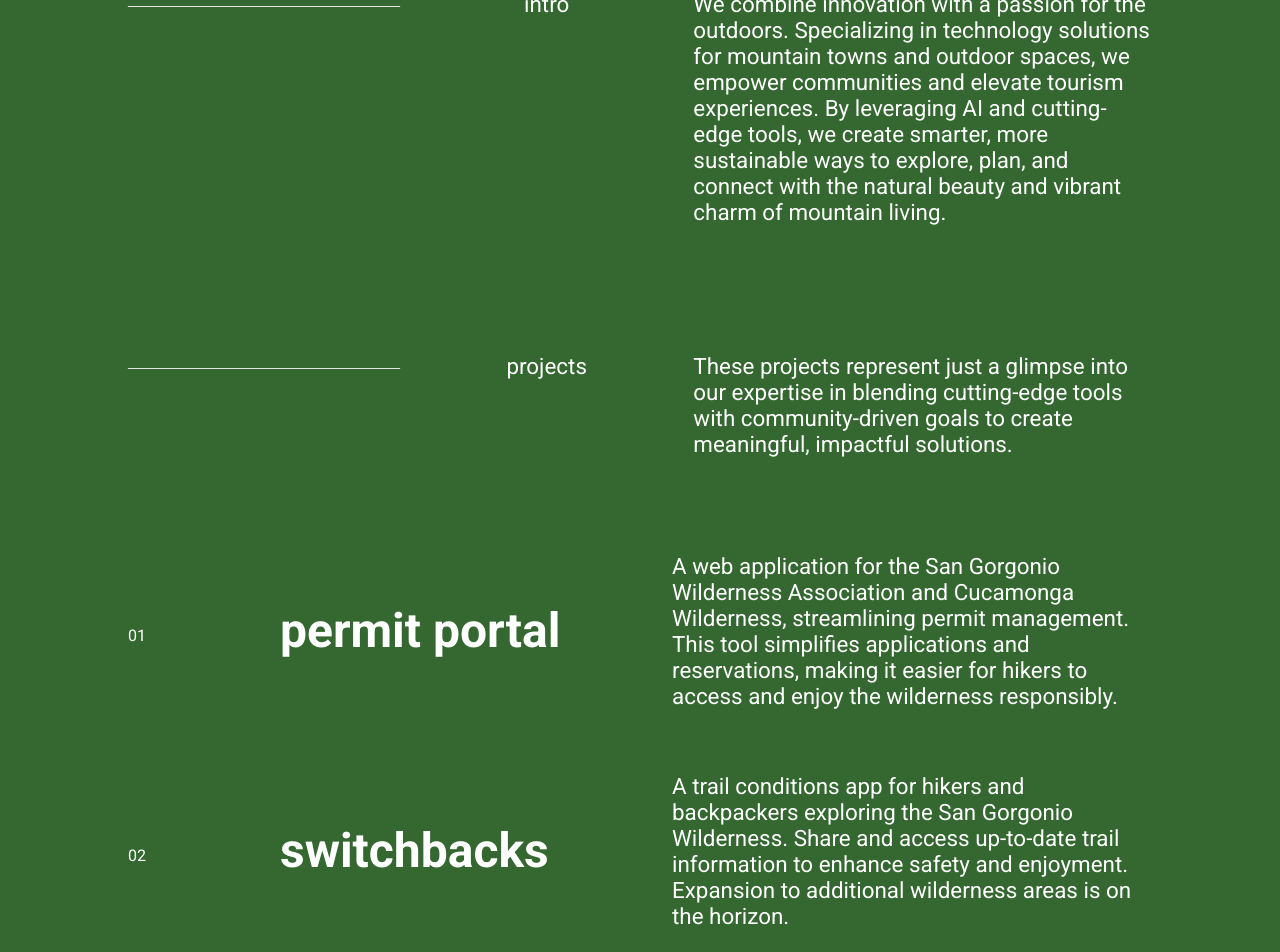
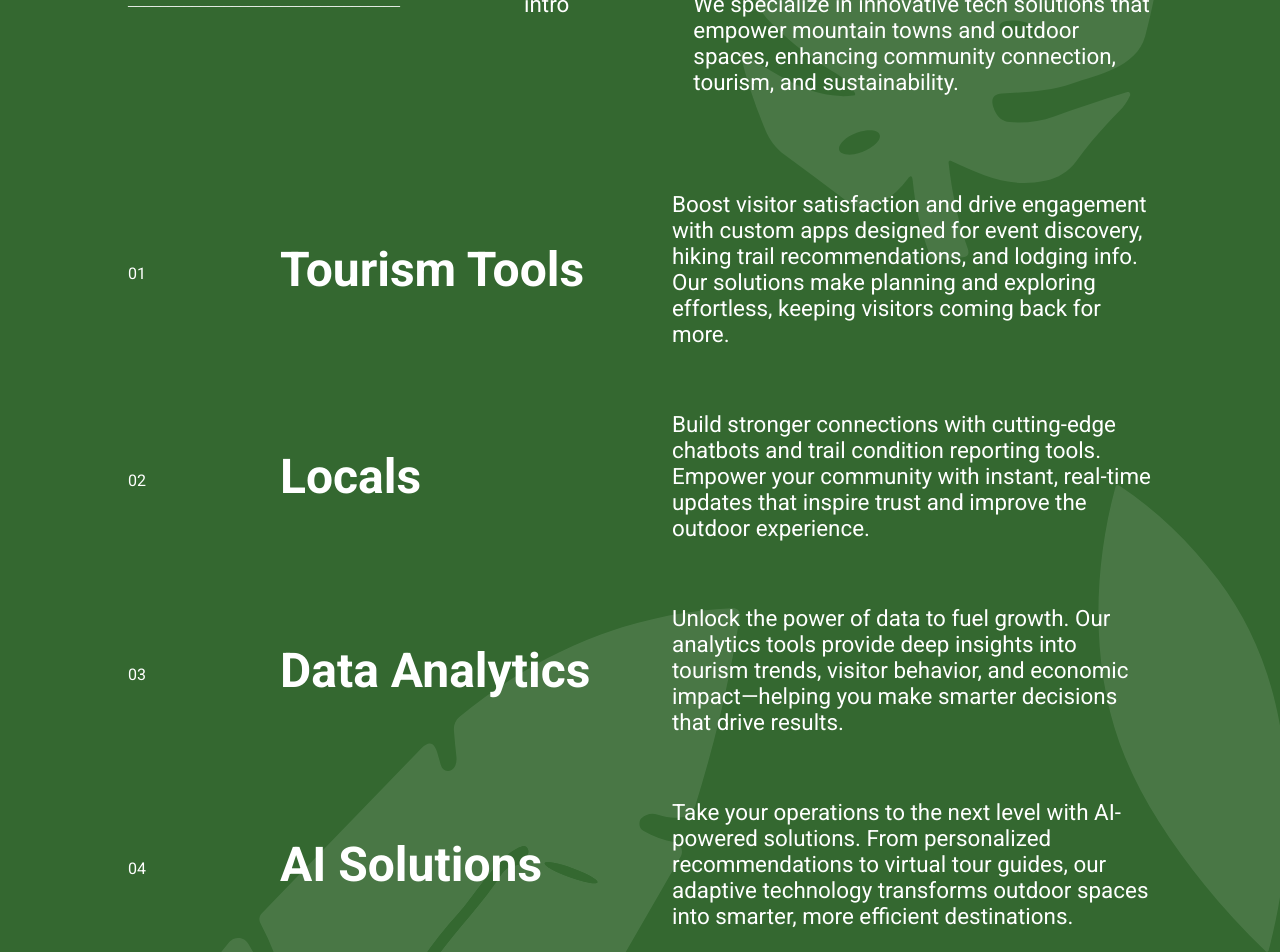
Before and after one commit to andrewjsauer/sauerapple-llc, a Next.js app: page / in a window 1280 px wide. Shown: the part 640-1592 px from the top of the page. Built offline with nearby package versions, Linux system fonts and the light colour scheme.

Commit message:
Added services, built in bb, and new background image

```diff
--- a/src/app/layout.tsx
+++ b/src/app/layout.tsx
@@ -27,8 +27,6 @@ export const metadata: Metadata = {
     "tourism tech",
   ],
   authors: [{ name: "Andrew Sauer", url: "https://sauerapple.com" }],
-  viewport: "width=device-width, initial-scale=1",
-  themeColor: "#346830",
 };
 
 export default function RootLayout({
@@ -38,7 +36,16 @@ export default function RootLayout({
 }>) {
   return (
     <html lang="en">
-      <body className={`${crimsonText.variable} ${roboto.variable}`}>
+      <body
+        className={`${crimsonText.variable} ${roboto.variable}`}
+        style={{
+          backgroundImage: 'url("/images/background.svg")',
+          backgroundRepeat: "no-repeat",
+          backgroundSize: "cover",
+          backgroundPosition: "center",
+          minHeight: "100vh",
+        }}
+      >
         {children}
       </body>
     </html>
--- a/src/app/page.module.css
+++ b/src/app/page.module.css
@@ -97,6 +97,16 @@
   align-items: flex-start;
   justify-content: center;
   flex-direction: column;
+}
+
+.projectTitle {
+  font-size: 3rem;
+  font-weight: 700;
+  font-family: var(--font-roboto);
+  color: #fff;
+  display: flex;
+  justify-content: flex-start;
+  align-items: center;
 }
 
 .projectItem span {
--- a/src/app/page.tsx
+++ b/src/app/page.tsx
@@ -18,22 +18,68 @@ export default function Home() {
           </a>
         </div>
       </div>
-
       <div className={styles.container}>
         <h2 className={styles.headline}>
-          Innovation for Mountain Towns and Outdoor Spaces
+          Technology for Mountain Towns and Outdoor Spaces
         </h2>
         <div className={styles.experienceContainer}>
           <div className={styles.experienceItem}>
             <span>__________________________________</span>
             <p>intro</p>
             <p>
-              We combine innovation with a passion for the outdoors.
-              Specializing in technology solutions for mountain towns and
-              outdoor spaces, we empower communities and elevate tourism
-              experiences. By leveraging AI and cutting-edge tools, we create
-              smarter, more sustainable ways to explore, plan, and connect with
-              the natural beauty and vibrant charm of mountain living.
+              We specialize in innovative tech solutions that empower mountain
+              towns and outdoor spaces, enhancing community connection, tourism,
+              and sustainability.
+            </p>
+          </div>
+        </div>
+        <div className={styles.projectContainer}>
+          <div className={styles.projectItem}>
+            <span>01</span>
+            <div className={styles.projectLinkContainer}>
+              <h3 className={styles.projectTitle}>Tourism Tools</h3>
+            </div>
+            <p>
+              Boost visitor satisfaction and drive engagement with custom apps
+              designed for event discovery, hiking trail recommendations, and
+              lodging info. Our solutions make planning and exploring
+              effortless, keeping visitors coming back for more.
+            </p>
+          </div>
+          <div className={styles.projectItem}>
+            <span>02</span>
+            <div className={styles.projectLinkContainer}>
+              <h3 className={styles.projectTitle}>Locals</h3>
+            </div>
+            <p>
+              Build stronger connections with cutting-edge chatbots and trail
+              condition reporting tools. Empower your community with instant,
+              real-time updates that inspire trust and improve the outdoor
+              experience.
+            </p>
+          </div>
+          <div className={styles.projectItem}>
+            <span>03</span>
+            <div className={styles.projectLinkContainer}>
+              <h3 className={styles.projectTitle}>Data Analytics</h3>
+            </div>
+            <p>
+              Unlock the power of data to fuel growth. Our analytics tools
+              provide deep insights into tourism trends, visitor behavior, and
+              economic impact—helping you make smarter decisions that drive
+              results.
+            </p>
+          </div>
+          <div className={styles.projectItem}>
+            <span>04</span>
+            <div className={styles.projectLinkContainer}>
+              <h3 className={styles.projectTitle}>AI Solutions</h3>
+            </div>
+            <p>
+              Take your operations to the next level with AI-powered solutions.
+              From personalized recommendations to virtual tour guides, our
+              adaptive technology transforms outdoor spaces into smarter, more
+              efficient destinations.
             </p>
           </div>
         </div>
@@ -168,6 +214,7 @@ export default function Home() {
         </div>
         <div className={styles.footer}>
           <p>© {new Date().getFullYear()} sauerApple. All rights reserved.</p>
+          <p>Made with ❤️ in Big Bear Lake, CA</p>
         </div>
       </div>
     </main>
```
Also changed, not shown: public/images/background.svg (added).
